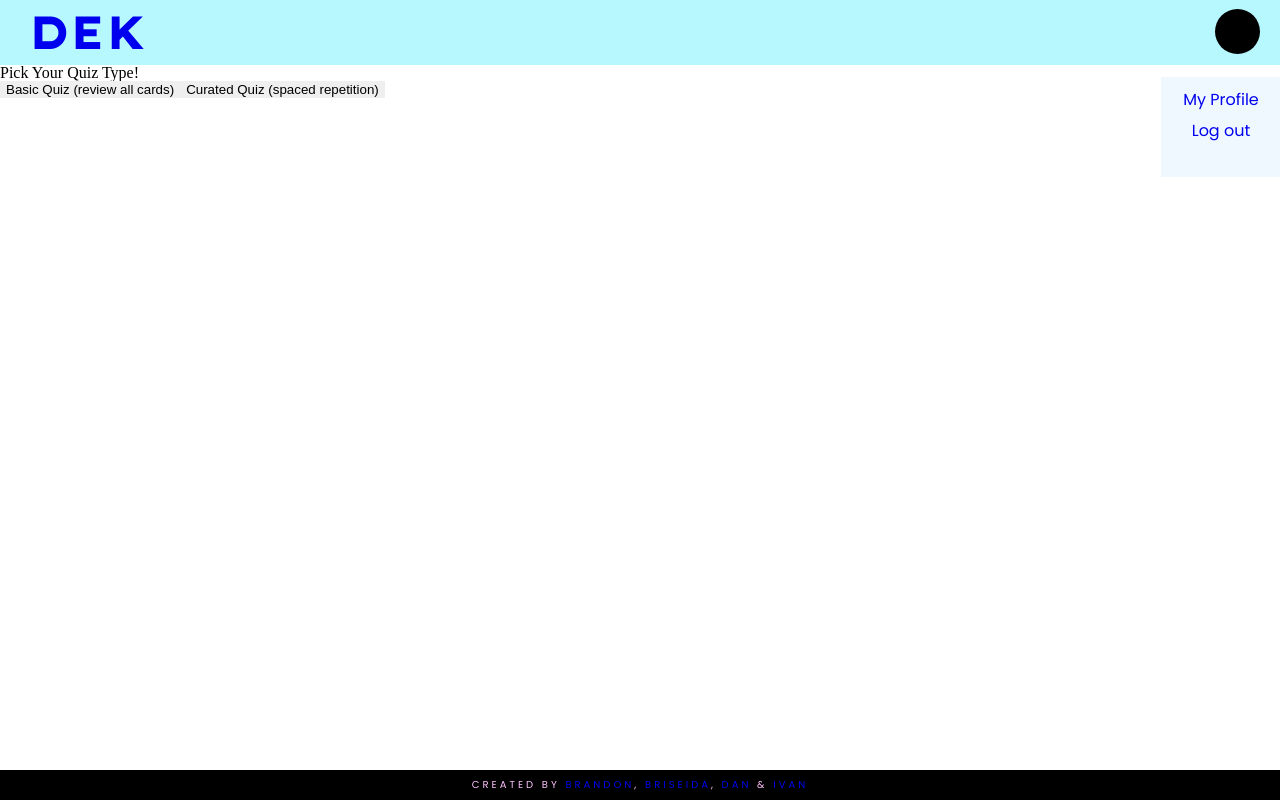
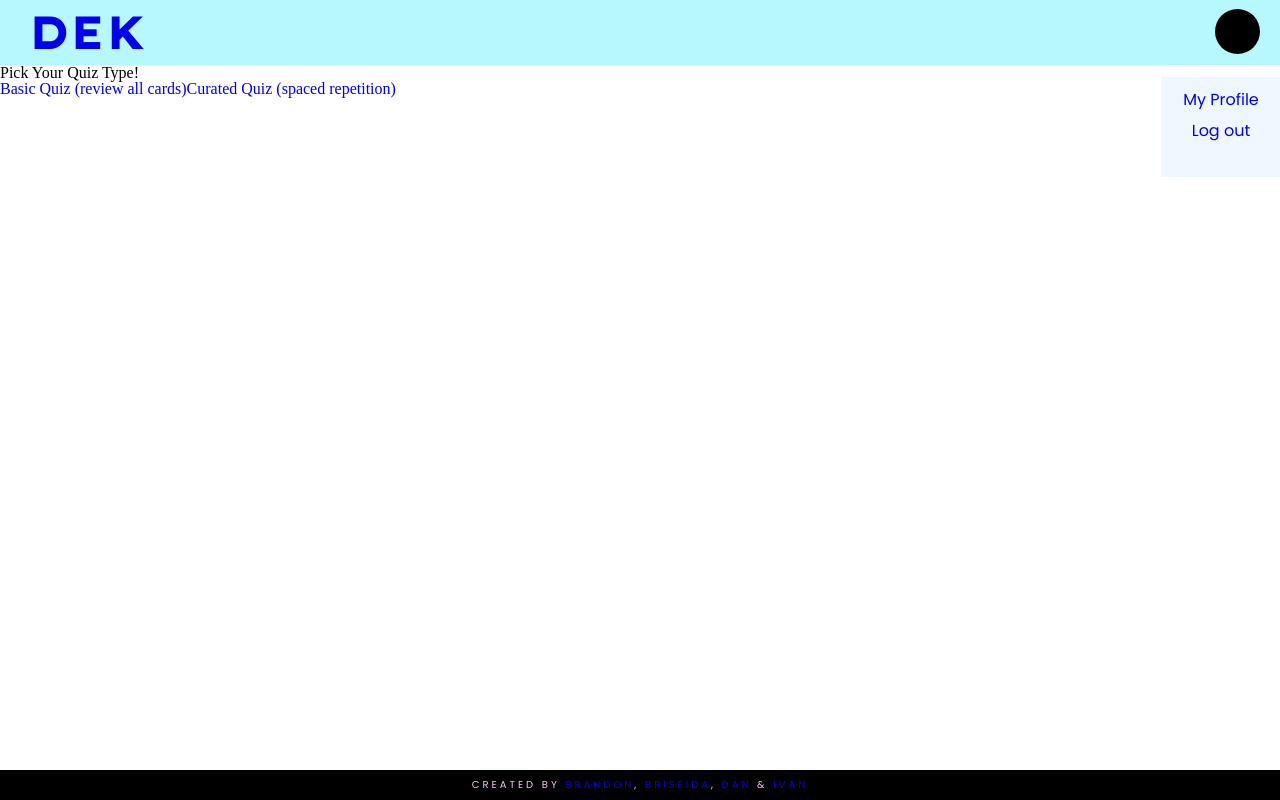
Before and after one commit to brizmon/DEK, a React (Create React App) app in the folder client/: page /pickquiztype in a window 1280 px wide. Built offline with nearby package versions, Linux system fonts and the light colour scheme.

Commit message:
edits to create card and pick quiz type (#79)

```diff
--- a/client/src/components/CreateCard.jsx
+++ b/client/src/components/CreateCard.jsx
@@ -48,6 +48,7 @@ class CreateCard extends Component{
       <Header />
 
         <h2>Create a Card!</h2>
+        <p>When you're done, click DEK above to return home</p>
           <div className="cards-container">
             <div className="create-front">
               <div className="create-front-side-card">
@@ -68,6 +69,7 @@ class CreateCard extends Component{
 
             <div className="create-back">
               <div className="create-back-side-card">
+                <p>Write the answer</p>
                 <form method="POST" onSubmit={this.handleFormSubmit}>
 
                   <textarea
--- a/client/src/components/PickQuizType.jsx
+++ b/client/src/components/PickQuizType.jsx
@@ -4,7 +4,7 @@ import {Link} from 'react-router-dom';
 import Header from './Header';
 import Footer from './Footer';
 
-const PickQuizType = () => {
+const PickQuizType = (props) => {
 
   return (
     <div className='pick-quiz-type'>
@@ -12,8 +12,8 @@ const PickQuizType = () => {
 
       <h2>Pick Your Quiz Type!</h2>
       <div className='pickquiz-form'>
-          <button className="pickquiz-button">Basic Quiz (review all cards)</button>
-          <button className="pickquiz-button">Curated Quiz (spaced repetition)</button>
+          <Link className='pickquiz-button' Link to="/quizscreen">Basic Quiz (review all cards)</Link>
+          <Link className='pickquiz-button' Link to="/quizscreen">Curated Quiz (spaced repetition)</Link>
       </div>
 
       <Footer />
--- /dev/null
+++ b/client/src/components/QuizCardShow.jsx
@@ -0,0 +1,17 @@
+import React, {Component} from 'react';
+import {Link} from 'react-router-dom';
+import axios from 'axios';
+
+import Header from './Header';
+import Footer from './Footer';
+
+const QuizCardShow = props => {
+  return (
+    <div className='get-flash-card'>
+      <h2>individual flash card goes here...</h2>
+
+    </div>
+  )
+}
+
+export default QuizCardShow;
--- a/client/src/components/QuizScreen.jsx
+++ b/client/src/components/QuizScreen.jsx
@@ -5,6 +5,7 @@ import axios from 'axios';
 import Header from './Header';
 import Footer from './Footer';
 
+import QuizCardShow from './QuizCardShow';
 
 class QuizScreen extends Component{
 
```
